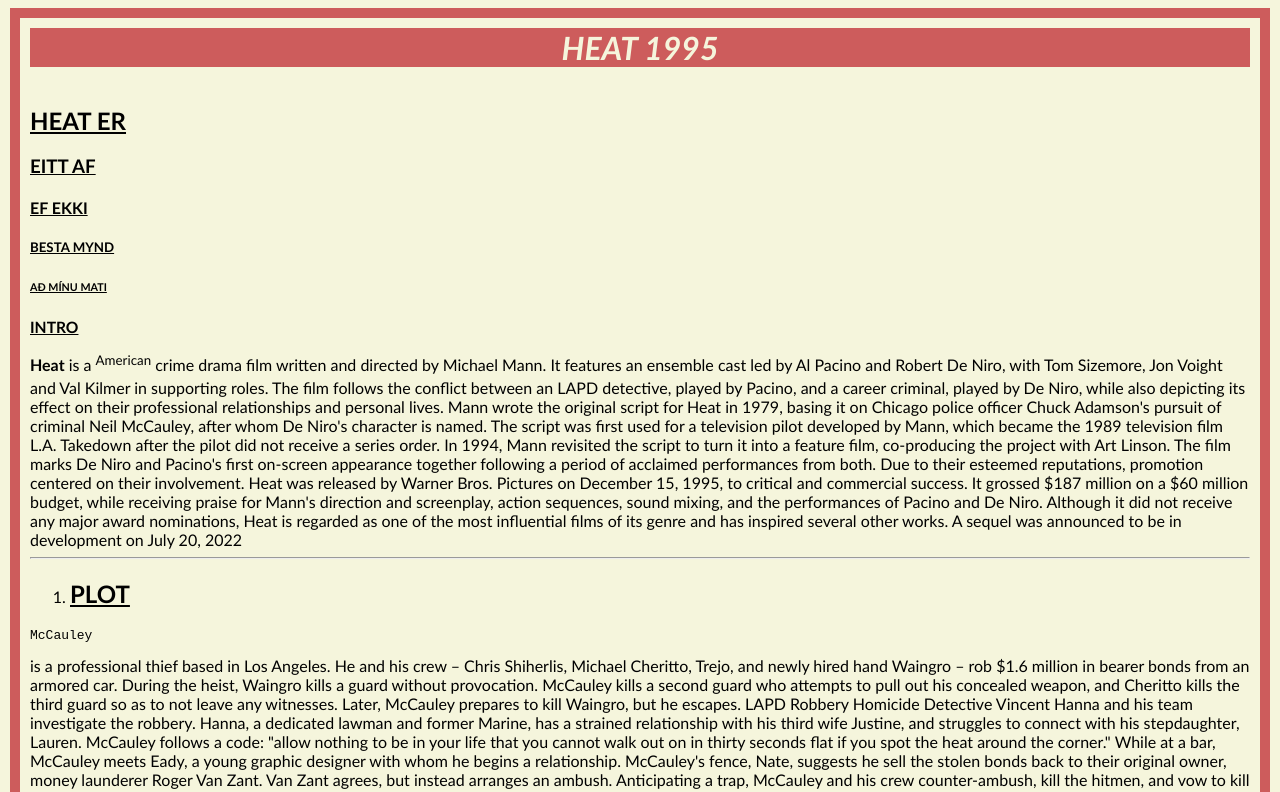
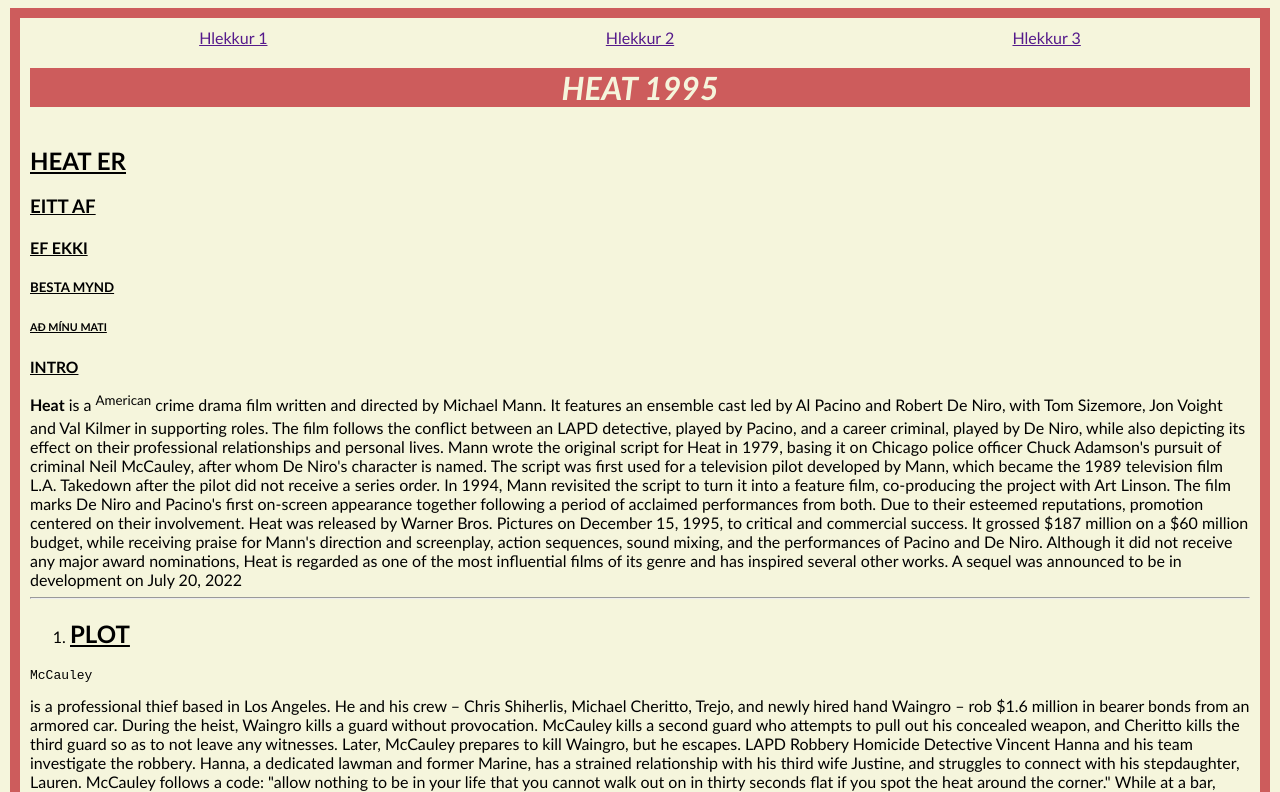
Before and after one commit to bdoggy4pf/VEFH, a plain HTML site: page Verkefni2/index.html in a window 1280 px wide. Shown: the top 792 px of the page. Drawn offline with Linux system fonts and the light colour scheme.

Commit message:
Önnur skrá

```diff
--- a/Verkefni2/index.html
+++ b/Verkefni2/index.html
@@ -9,6 +9,11 @@
     <title>HEAT</title>
 </head>
 <body>
+    <nav>
+        <a href="">Hlekkur 1</a>
+        <a href="">Hlekkur 2</a>
+        <a href="">Hlekkur 3</a>
+    </nav>
     <center><h1>HEAT 1995 </h1><br></center>
     <H2>HEAT ER</H2>
     <H3>EITT AF</H3>
--- a/Verkefni2/still.css
+++ b/Verkefni2/still.css
@@ -20,3 +20,12 @@ body{
 h2,h3,h4,h5,h6{
     text-decoration: underline;
 }
+
+nav{
+    display: grid;
+    grid-template-columns: 1fr 1fr 1fr;
+    justify-items: center;
+    height: 40px;
+    border: 1px indianred;
+
+}
```
Also changed, not shown: Verkefni3/index.html (added, +12 -0 lines), Verkefni3/still2.css (added), 1 other file.
